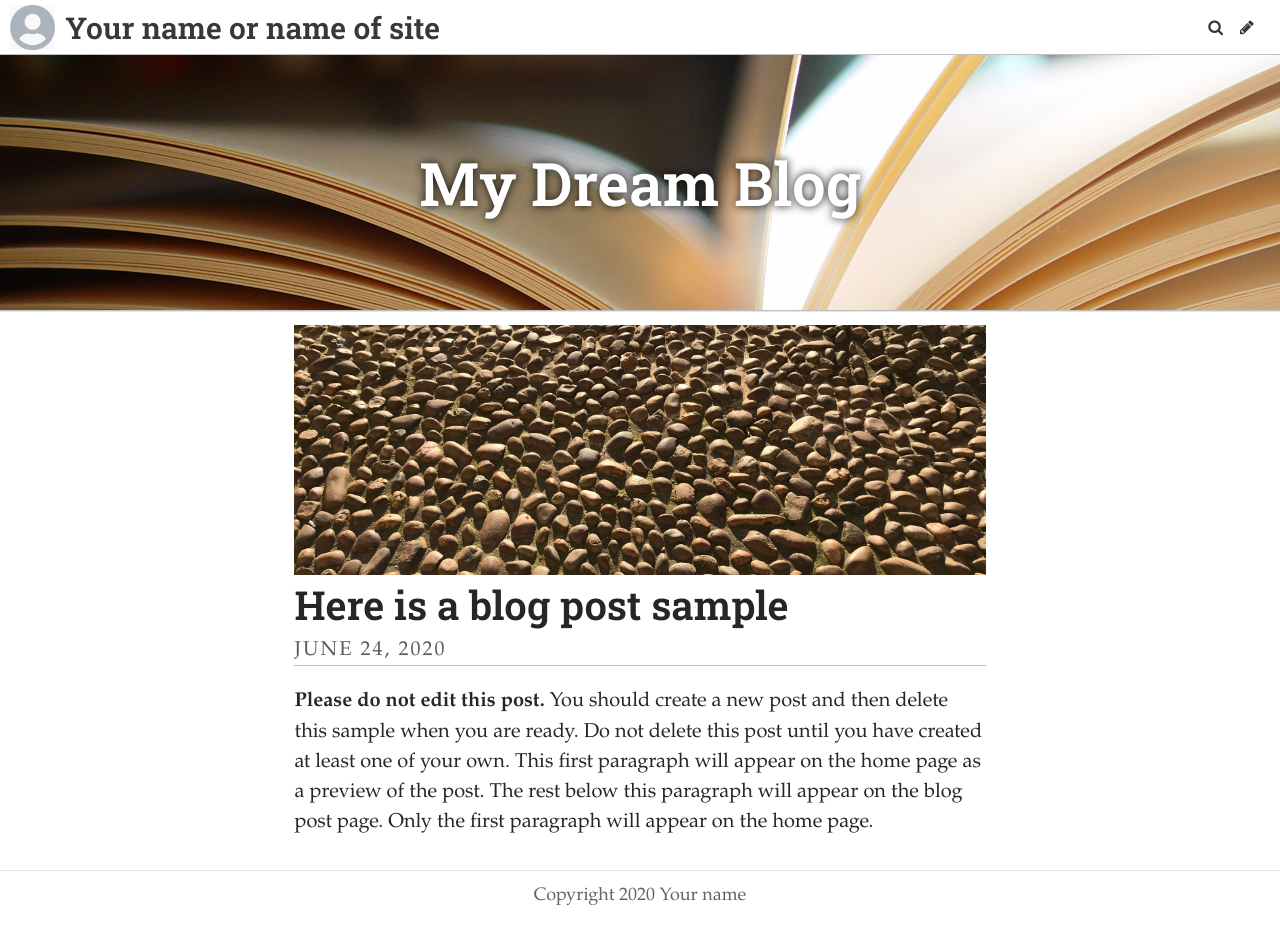
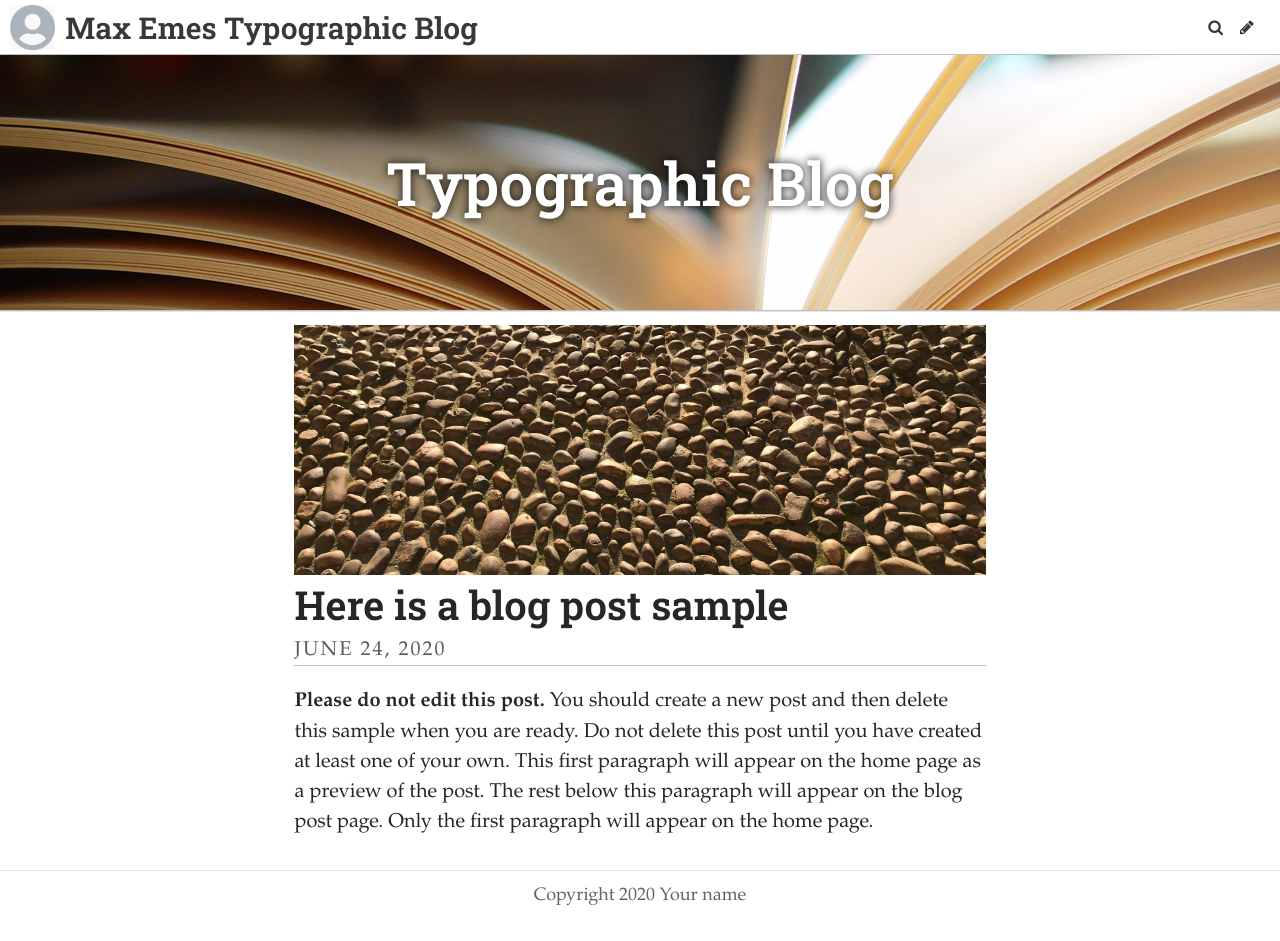
Before and after one commit to maxemes/Typographic-Blog, a Jekyll site: the page built from index.html, in a window 1280 px wide. Built offline with Jekyll 4.4.1, drawn with Linux system fonts in a browser that asks for light colours; some web fonts are replaced; the list of posts is cut into pages by our own code.

Commit message:
Update Settings “general”

```diff
--- a/_data/settings.yml
+++ b/_data/settings.yml
@@ -1,11 +1,11 @@
-title: Your name or name of site
-description: A website with a blog
-header_text: My Dream Blog
+title: "Max Emes Typographic Blog "
+description: ""
+header_text: "Typographic Blog "
 footer_text: Copyright 2020 Your name
 header_feature_image: ../uploads/pages.jpg
-bannerheight: "20vmax"
-gridlayout: false
+bannerheight: 20vmax
 logo: /uploads/logo.jpg
 favicon: /uploads/favicon.ico
+gridlayout: false
+fixednavbar: false
 upzoom: true
-fixednavbar: false
```
